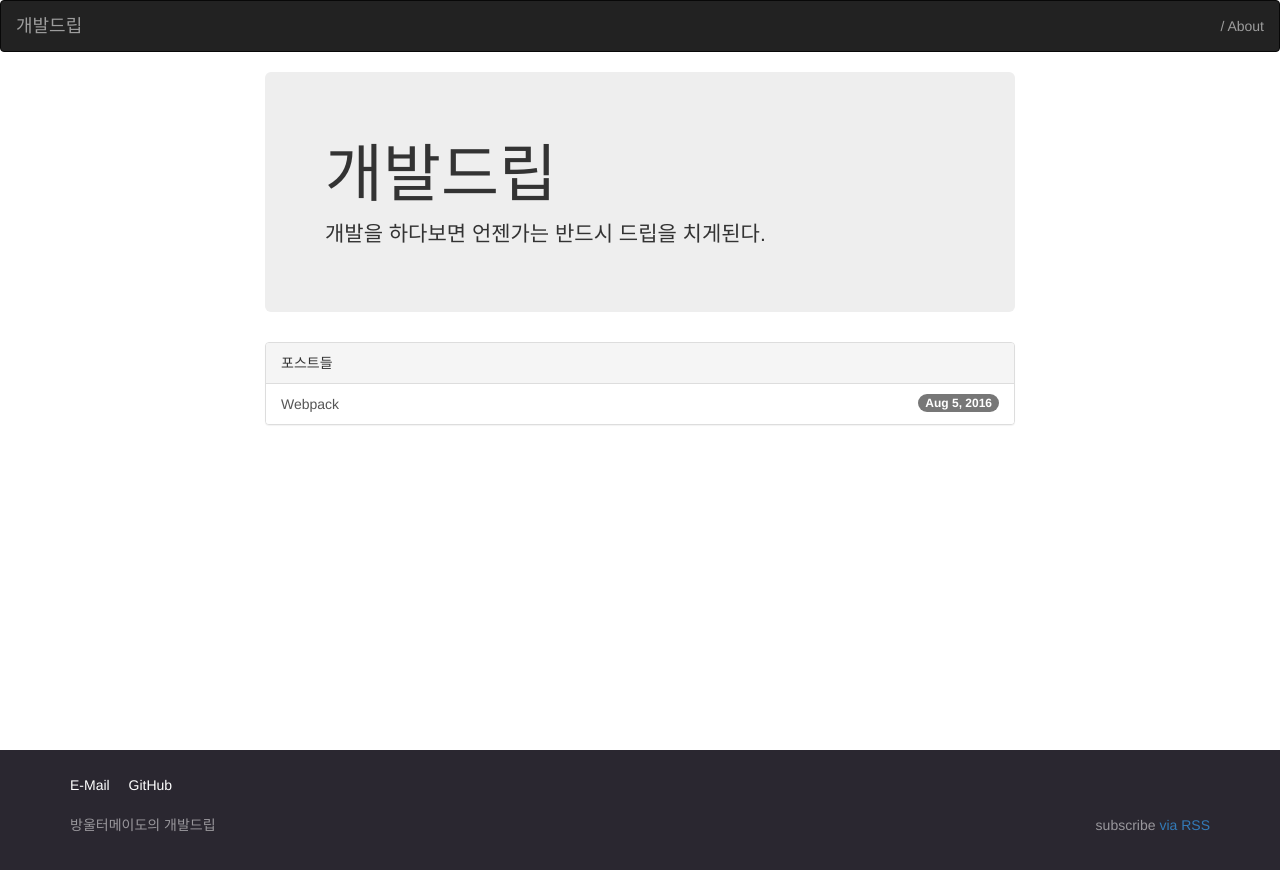
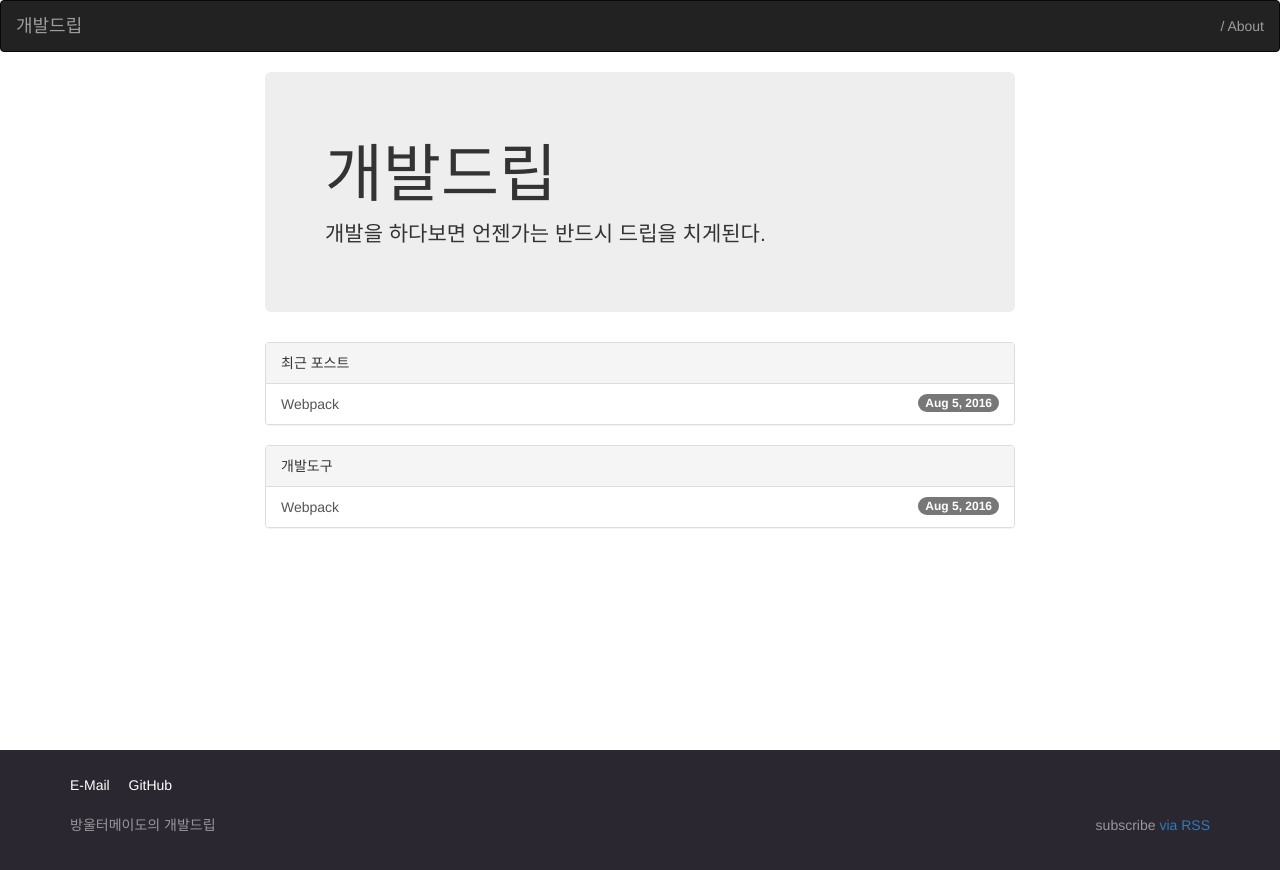
Before and after one commit to cangel6/blog, a Jekyll site: the page built from index.html, in a window 1280 px wide. Shown: the top 870 px of the page. Built offline with Jekyll 4.4.1, drawn with Linux system fonts in a browser that asks for light colours.

Commit message:
카테고리/최근포스트 뷰잉 수정.

```diff
--- a/_config.yml
+++ b/_config.yml
@@ -10,6 +10,7 @@ title: 개발드립
 email: cangel84@gmail.com
 description: > # this means to ignore newlines until "baseurl:"
   개발을 하다보면 언젠가는 반드시 드립을 치게된다.
+language: "ko"
 baseurl: "/blog" # the subpath of your site, e.g. /blog
 url: "https://cangel6.github.io/blog" # the base hostname & protocol for your site
 
@@ -20,3 +21,8 @@ github_username:  cangel6
 
 # Build settings
 markdown: kramdown
+gems:
+  - jekyll-mentions
+  - jekyll-feed
+  - jekyll-sitemap
+  - jekyll-redirect-from
--- a/index.html
+++ b/index.html
@@ -13,10 +13,10 @@ layout: default
 
     <div class="panel panel-default">
       <div class="panel-heading">
-        포스트들
+        최근 포스트
       </div>
       <div class="list-group">
-        {% for post in site.posts %}
+        {% for post in site.posts limit:5 %}
         <a class="list-group-item" href="{{ post.url | prepend: site.baseurl }}">
           <span class="badge">{{ post.date | date: "%b %-d, %Y" }}</span>
           {{ post.title }}
@@ -24,5 +24,22 @@ layout: default
         {% endfor %}
       </div>
     </div>
+    {% assign sorted_cats = site.categories | sort %}
+    {% for category in sorted_cats %}
+    {% assign sorted_posts = category[1] | reversed %}
+    <div class="panel panel-default">
+      <div class="panel-heading">
+        {{category[0] | camelcase }}
+      </div>
+      <div class="list-group">
+        {% for post in site.posts limit:5 %}
+        <a class="list-group-item" href="{{ post.url | prepend: site.baseurl }}">
+          <span class="badge">{{ post.date | date: "%b %-d, %Y" }}</span>
+          {{ post.title }}
+        </a>
+        {% endfor %}
+      </div>
+    </div>
+    {% endfor %}
   </div>
 </div>
```
